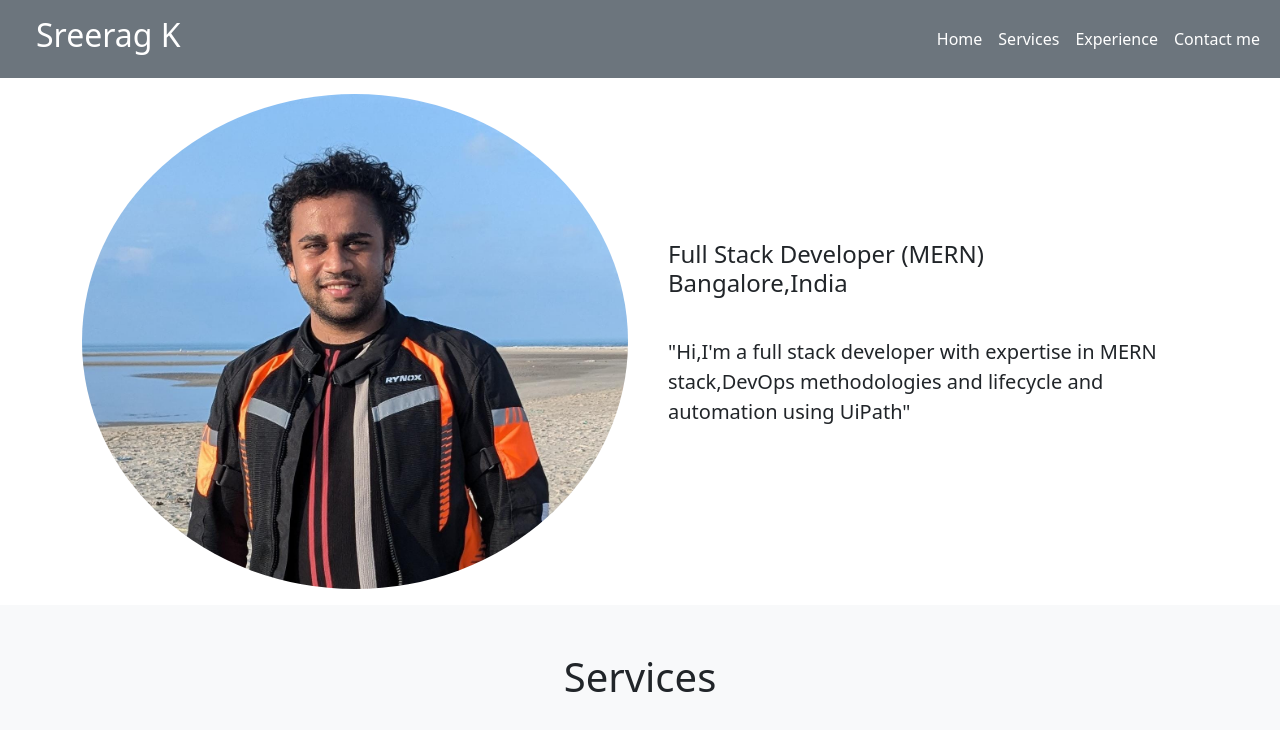
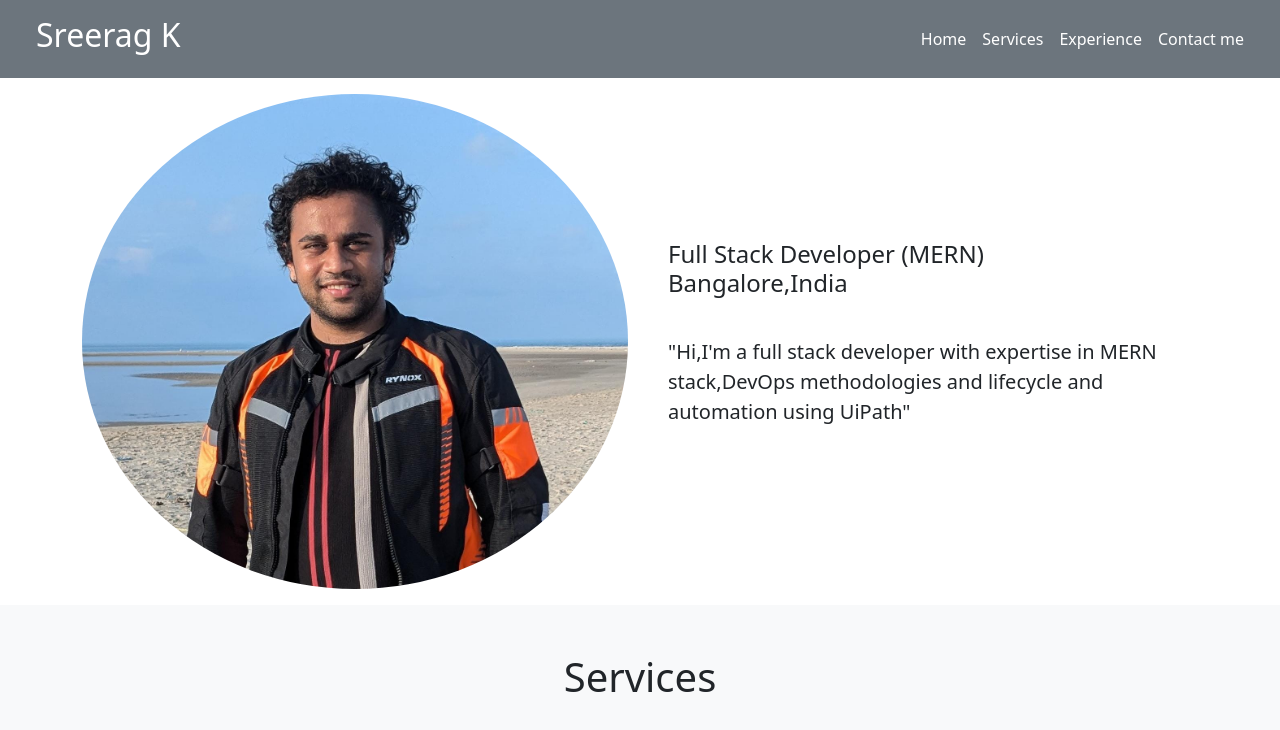
Before and after one commit to sreeragk66/Portfolio-website, a plain HTML site: page index.html in a window 1280 px wide. Shown: the top 730 px of the page. Drawn offline with nearby package versions, Linux system fonts and the light colour scheme.

Commit message:
modified padding for navbar options

```diff
--- a/index.html
+++ b/index.html
@@ -21,7 +21,7 @@
                         <span class="navbar-toggler-icon"></span>
                       </button>
                       <div class="collapse navbar-collapse" id="navbarNav">
-                        <ul class="navbar-nav ms-auto">
+                        <ul class="navbar-nav ms-auto pe-3">
                           <li class="nav-item">
                             <a class="nav-link active text-white" aria-current="page" href="#home">Home</a>
                           </li>
```
